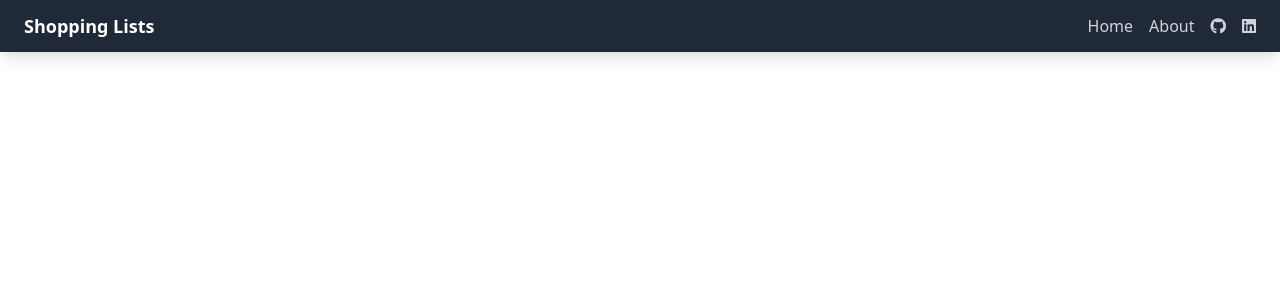
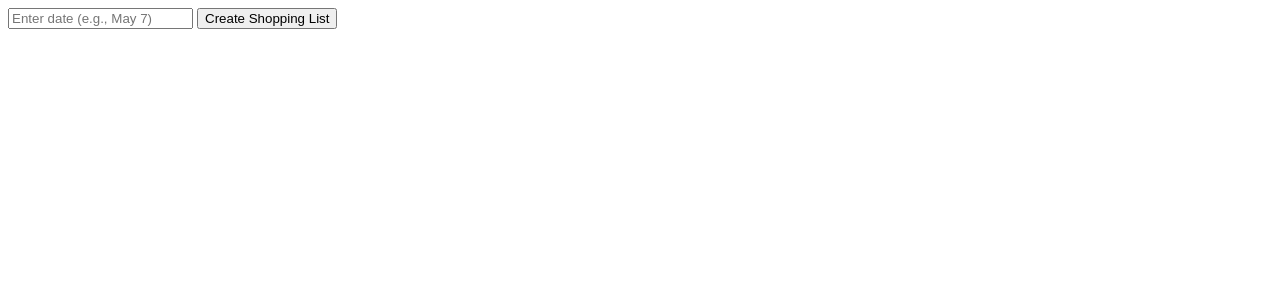
Before and after one commit to JamisonHunter/Shopping-List-App, a Flask app: page / in a window 1280 px wide. Shown: the top 300 px of the page. Run offline with Flask 3, Linux system fonts and the light colour scheme; data that the repository does not hold is empty.

Commit message:
Defined CRUD Routes
CRUD routes have been defined but there is still an issue with deletion replacing an item with a null value rather than removing the entire item.

```diff
--- a/main.py
+++ b/main.py
@@ -1,21 +1,57 @@
 # Imports
-from flask import Flask, render_template
+from flask import Flask, render_template, request, redirect, url_for
 from pymongo import MongoClient
+from bson import ObjectId
 import creds
 
 app = Flask(__name__)
 
-# Connecting to MongoDB.
+# Connecting to MongoDB
 client = MongoClient(creds.MONGO_URI)
-db = client["astronomy"]
-collection = db["apod"]
+db = client["shop"]
+collection = db["list"]
 
 @app.route("/")
 def home():
-    image = collection.find_one()
-    return render_template("index.html", image = image)
+    # Fetch all shopping lists from the database
+    lists = collection.find()
+    return render_template("index.html", lists=lists)
 
-# TODO: Define CRUD routes
+@app.route("/add_date", methods=["POST"])
+def add_date():
+    # Get the date from the form
+    date = request.form["date"]
+
+    # Delete the previous shopping list if it exists
+    collection.delete_many({})
+
+    # Create a new shopping list document with an empty array of items
+    new_list = {"Date": date, "Items": []}
+
+    # Insert the new list into the database
+    collection.insert_one(new_list)
+
+    # Redirect back to the home page
+    return redirect(url_for("home"))
+
+@app.route("/add_item/<list_id>", methods=["POST"])
+def add_item(list_id):
+    # Get the item from the form
+    item = request.form["item"]
+
+    # Update the shopping list document by appending the item to the items array
+    collection.update_one({"_id": ObjectId(list_id)}, {"$push": {"Items": item}})
+
+    # Redirect back to the home page
+    return redirect(url_for("home"))
+
+@app.route("/delete_item/<list_id>/<item_index>", methods=["GET"])
+def delete_item(list_id, item_index):
+    # Delete the item at the specified index from the items array
+    collection.update_one({"_id": ObjectId(list_id)}, {"$unset": {f"Items.{item_index}": 1}})
+
+    # Redirect back to the home page
+    return redirect(url_for("home"))
 
 if __name__ == "__main__":
     app.run(host='0.0.0.0', port=8080, debug=True)
--- a/templates/index.html
+++ b/templates/index.html
@@ -3,41 +3,34 @@
 <head>
     <meta charset="UTF-8">
     <meta name="viewport" content="width=device-width, initial-scale=1.0">
-    <title>Home</title>
-    <!-- Include Tailwind CSS -->
-    <link href="https://cdn.jsdelivr.net/npm/tailwindcss@2.2.19/dist/tailwind.min.css" rel="stylesheet">
-    <!-- Include Font Awesome -->
+    <title>Shopping Lists</title>
+    <link rel="stylesheet" href="{{ url_for('static', filename='style.css') }}">
     <link rel="stylesheet" href="https://cdnjs.cloudflare.com/ajax/libs/font-awesome/5.15.4/css/all.min.css">
 </head>
 <body>
-    <nav class="bg-gray-800 shadow-lg" role="navigation" aria-label="main navigation">
-        <div class="container mx-auto px-6 py-3">
-            <div class="flex justify-between items-center">
-                <div class="flex items-center">
-                    <a class="navbar-brand text-lg font-semibold text-white" href="#">
-                        Shopping Lists
-                    </a>
-                </div>
+    <div>
+        <!-- Form to add a new shopping list -->
+        <form action="/add_date" method="post">
+            <input type="text" name="date" placeholder="Enter date (e.g., May 7)">
+            <button type="submit">Create Shopping List</button>
+        </form>
 
-                <div class="flex items-center">
-                    <a class="navbar-item text-gray-300 mr-4" href="#">Home</a>
-                    <a class="navbar-item text-gray-300 mr-4" href="#">About</a>
-                    <a class="navbar-item text-gray-300 mr-4" href="#">
-                        <span class="icon">
-                            <i class="fab fa-github"></i>
-                        </span>
-                    </a>
-                    <a class="navbar-item text-gray-300" href="#">
-                        <span class="icon">
-                            <i class="fab fa-linkedin"></i>
-                        </span>
-                    </a>
-                </div>
-            </div>
-        </div>
-    </nav>
-    <div>
-        <img src = "{{ image['Image URL'] }}"/>
+        <!-- Display existing shopping lists -->
+        <ul>
+            {% for list in lists %}
+            <li>{{ list.Date }} -
+                <form action="/add_item/{{ list._id }}" method="post">
+                    <input type="text" name="item" placeholder="Enter item">
+                    <button type="submit">Add Item</button>
+                </form>
+                <ul>
+                    {% for item in list.Items %}
+                    <li>{{ item }} <a href="/delete_item/{{ list._id }}/{{ loop.index0 }}">Delete</a></li>
+                    {% endfor %}
+                </ul>
+            </li>
+            {% endfor %}
+        </ul>
     </div>
 </body>
 </html>
```
Also changed, not shown: static/main.js (added), static/style.css (added).
